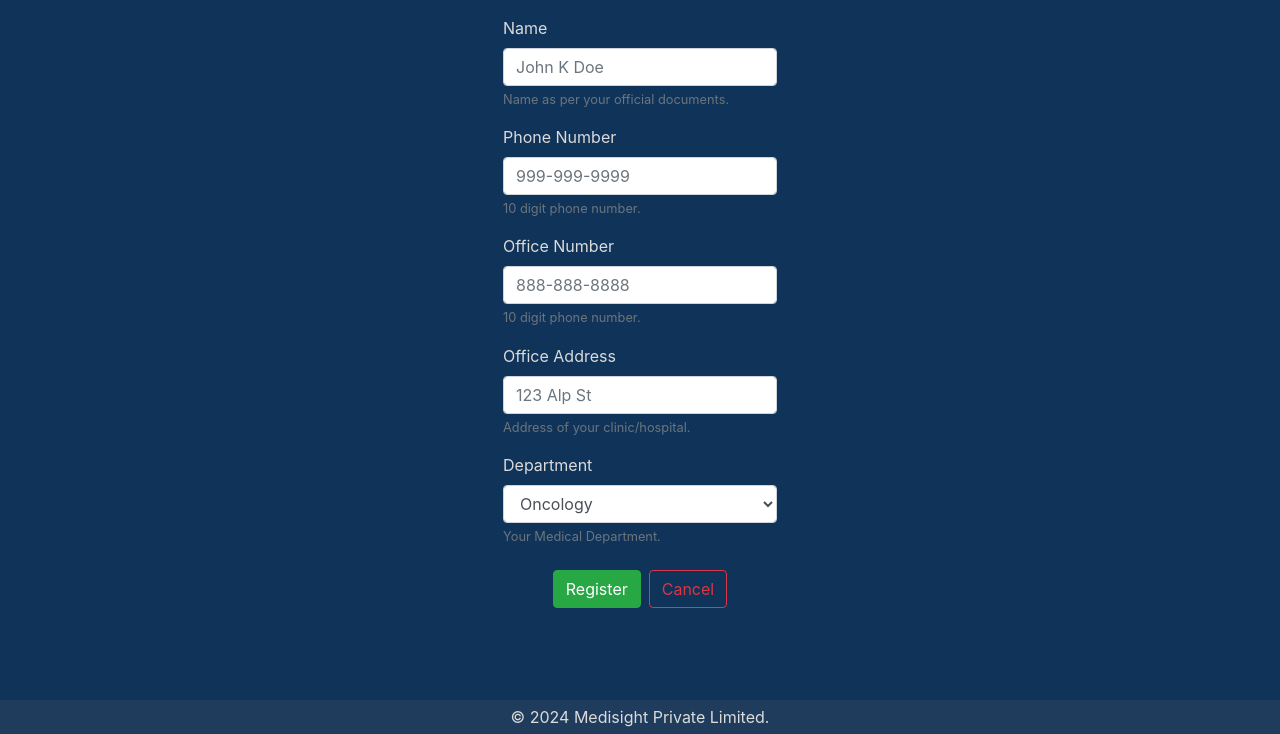
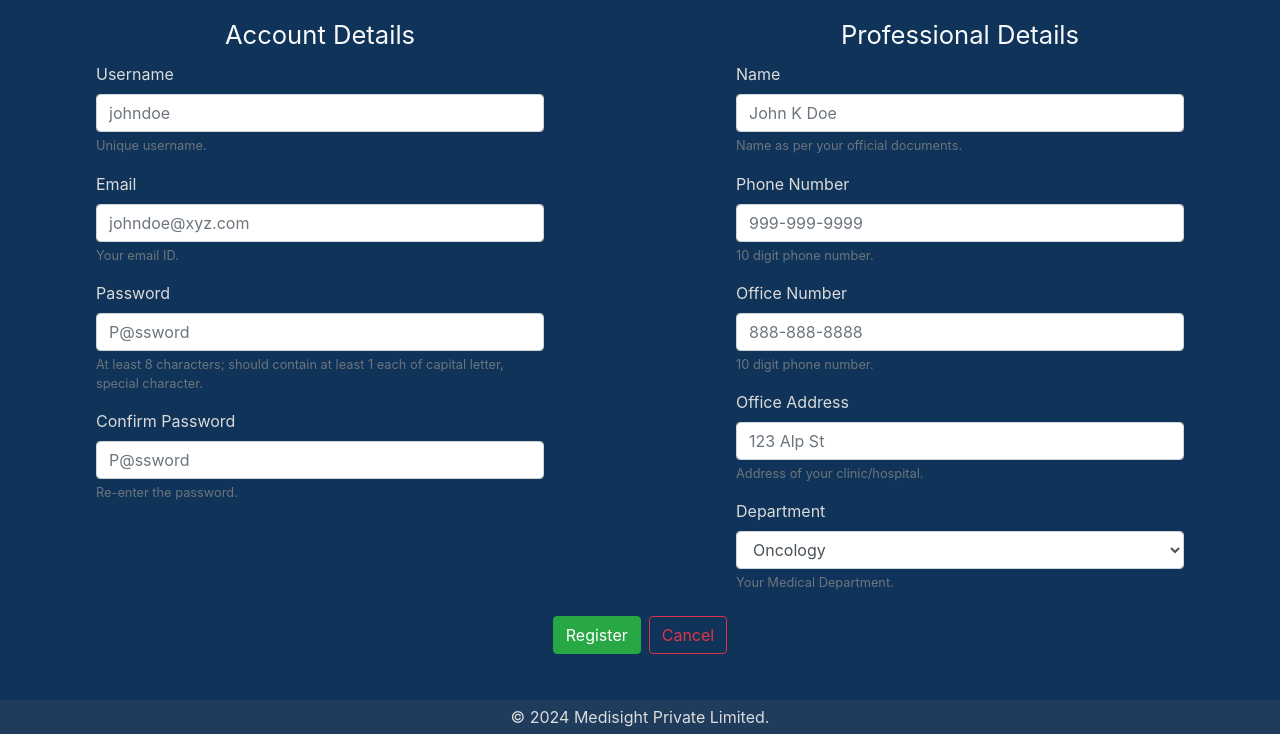
Before and after one commit to Manoj-E-S/DBMS-Medisight, a Flask app: page /registerDoctor in a window 1280 px wide. Shown: the part 66-800 px from the top of the page. Run offline with Flask 3, Linux system fonts and the light colour scheme; parts of the project's set-up code (start-up, migrations or seed data) failed here and were passed over; some libraries are stand-ins or nearby versions.

Commit message:
Update registerDoctor page to accept account data

```diff
--- a/static/css/main.css
+++ b/static/css/main.css
@@ -17,6 +17,11 @@ body {
 
 label {
     color: var(--text-light);
+}
+
+legend {
+    text-align: center;
+    font-size: 160%;
 }
 
 .header,
@@ -46,6 +51,11 @@ label {
     flex-direction: column;
     align-items: center;
     justify-content: center;
+}
+
+.box-space-evenly {
+    align-items: flex-start;
+    justify-content: space-evenly;
 }
 
 .background-warning {
--- a/static/css/registerDoctor.css
+++ b/static/css/registerDoctor.css
@@ -0,0 +1,10 @@
+.form-holder {
+    height: 100%;
+    width: 100vw;
+}
+
+.create-an-account,
+.professional-info {
+    width: 50%;
+    padding: 0 6rem 0;
+}
--- a/templates/registerDoctor.html
+++ b/templates/registerDoctor.html
@@ -9,6 +9,32 @@
 {% block body %}
 <div class="box-column mt-3 mb-3">
     <form id="doctorRegisterForm" action="/registerDoctor" method="post">
+        <div class="box box-space-evenly form-holder">
+            <div class="create-an-account">
+                <legend class="text-light">Account Details</legend>
+                <div class="form-group">
+                    <label for="username">Username</label>
+                    <input type="text" class="form-control" id="username" aria-describedby="usernameHelp" placeholder="johndoe">
+                    <small id="usernameHelp" class="form-text text-muted">Unique username.</small>
+                </div>
+                <div class="form-group">
+                    <label for="email">Email</label>
+                    <input type="email" class="form-control" id="email" aria-describedby="emailHelp" placeholder="johndoe@xyz.com">
+                    <small id="emailHelp" class="form-text text-muted">Your email ID.</small>
+                </div>
+                <div class="form-group">
+                    <label for="pswd">Password</label>
+                    <input type="password" class="form-control" id="pswd" aria-describedby="pswdHelp" placeholder="P@ssword">
+                    <small id="pswdHelp" class="form-text text-muted">At least 8 characters; should contain at least 1 each of capital letter, special character.</small>
+                </div>
+                <div class="form-group">
+                    <label for="cpswd">Confirm Password</label>
+                    <input type="password" class="form-control" id="cpswd" aria-describedby="cpswdHelp" placeholder="P@ssword">
+                    <small id="cpswdHelp" class="form-text text-muted">Re-enter the password.</small>
+                </div>
+            </div>
+            <div class="professional-info">
+                <legend class="text-light">Professional Details</legend>
                 <div class="form-group">
                     <label for="doctorName">Name</label>
                     <input type="text" class="form-control" id="doctorName" aria-describedby="nameHelp" placeholder="John K Doe">
@@ -43,8 +69,9 @@
                     <option value="11">Endocrinology</option>
                 </select>
                 <small id="departmentHelp" class="form-text text-muted">Your Medical Department.</small>
-
-        <div class="box mt-4">
+            </div>
+        </div>
+        <div class="box mt-4 mb-5">
             <button type="submit" id="doctorRegister" class="btn btn-success mr-1">Register</button>
             <button type="button" id="cancelRegister" class="btn btn-outline-danger ml-1">Cancel</button>
         </div>
```
Also changed, not shown: templates/doctorDashboard.html (added, +21 -0 lines), static/css/doctorDashboard.css (added), static/js/doctorDashboard.js (added). Lines whose indentation alone changed are shown as unchanged.
